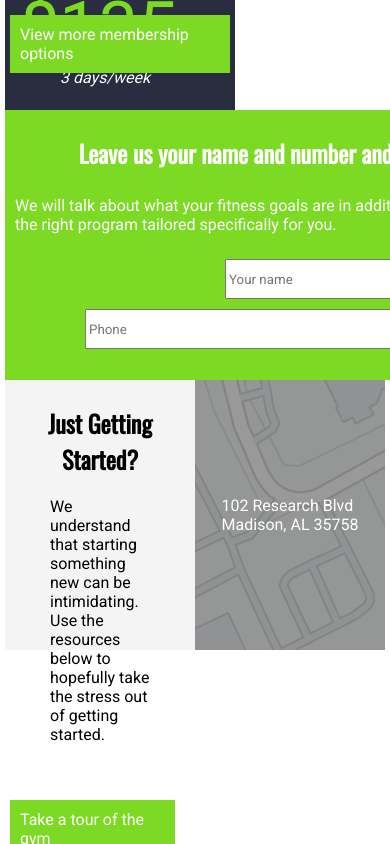
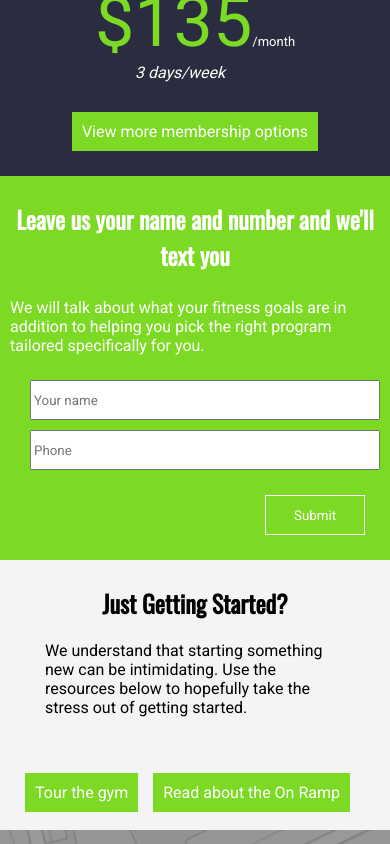
Before and after one commit to drmcknight/crossfit-oddity, a Next.js app: page / in a window 390 px wide. Shown: the part 1149-1993 px from the top of the page. Built offline with nearby package versions, Linux system fonts and the light colour scheme.

Commit message:
fix responsiveness

```diff
--- a/components/content.tsx
+++ b/components/content.tsx
@@ -6,6 +6,9 @@ const Main = styled.main`
     display: flex;
     flex-flow: row wrap;
     padding 5px;
+    @media (max-width: 768px) {
+        padding: 0;
+    }
 `;
 
 export const Content = () => {
--- a/components/ctaSection.tsx
+++ b/components/ctaSection.tsx
@@ -1,13 +1,15 @@
 import styled from 'styled-components'
 
 const Item = styled.section`
-    height: 270px;
     margin: 5px;
     flex-basis: 50%;
     padding: 5px;
     background-color: #7cda24;
     color: white;
     margin: 0;
+    @media (max-width: 768px) {
+        flex-basis: 100%;
+    }
 `;
 
 const ItemHeader = styled.h2`
@@ -17,7 +19,6 @@ const ItemHeader = styled.h2`
 
 const ItemDescription = styled.div`
     padding: 5px;
-    width: 570px;
     margin: auto;
 `;
 
--- a/components/gettingStartedSection.tsx
+++ b/components/gettingStartedSection.tsx
@@ -6,6 +6,9 @@ const Item = styled.section`
     flex-basis: 50%;
     padding: 5px;
     background-color: #f4f4f4;
+    @media (max-width: 768px) {
+        flex-basis: 100%;
+    }
 `;
 
 const ItemHeader = styled.h2`
@@ -44,7 +47,7 @@ export const GettingStartedSection = () => {
                 We understand that starting something new can be intimidating. Use the resources below to hopefully take the stress out of getting started.
             </ItemDescription>
             <LinkList>
-                <Link>Take a tour of the gym</Link>
+                <Link>Tour the gym</Link>
                 <Link>Read about the On Ramp</Link>
             </LinkList>
         </Item>
--- a/components/locationSection.tsx
+++ b/components/locationSection.tsx
@@ -6,6 +6,9 @@ const Item = styled.section`
     margin: 0;
     flex-basis: 50%;
     background-image: url('/images/oddity-location.png');
+    @media (max-width: 768px) {
+        flex-basis: 100%;
+    }
 `;
 
 const ItemHeader = styled.h2`
--- a/components/membershipsSection.tsx
+++ b/components/membershipsSection.tsx
@@ -1,13 +1,15 @@
 import styled from 'styled-components'
 
 const Item = styled.section`
-    height: 270px;
     background-color: red;
     flex-basis: 50%;
     padding: 5px;
     background-color: #292d3f;
     color: white;
     margin: 0;
+    @media (max-width: 768px) {
+        flex-basis: 100%;
+    }
 `;
 
 const ItemHeader = styled.h2`
@@ -17,7 +19,6 @@ const ItemHeader = styled.h2`
 
 const MembershipList = styled.div`
     display: flex;
-    height: 140px;
     padding: 10px;
     margin-top: 30px;
     flex-flow: row wrap;
@@ -46,6 +47,10 @@ const LinkList = styled.div`
     display: flex;
     flex-flow: row wrap;
     justify-content: center;
+    margin-top: 35px;
+    @media (max-width: 768px) {
+        margin: 20px 0 20px 0;
+    }
 `;
 
 const MembershipOptionsLink = styled.a`
--- a/components/ourProgramsSection.tsx
+++ b/components/ourProgramsSection.tsx
@@ -17,10 +17,7 @@ const ItemHeader = styled.h2`
 
 const ItemList = styled.div`
     display: flex;
-    flex-direction: row;
-    @media (max-width: 768px) {
-        flex-wrap: wrap;
-      }
+    flex-flow: row wrap;
 `;
 
 const Item = styled.summary`
--- a/style/theme.config.ts
+++ b/style/theme.config.ts
@@ -11,11 +11,16 @@ export const GlobalStyles = createGlobalStyle`
 }
 
 body {
+    width: 100%;
     margin: 0;
     padding: 0;
     font-family: Roboto;
     font-weight: 400;
     font-style: normal;
+}
+
+html {
+    width: 100%;
 }
 
 a {
```
